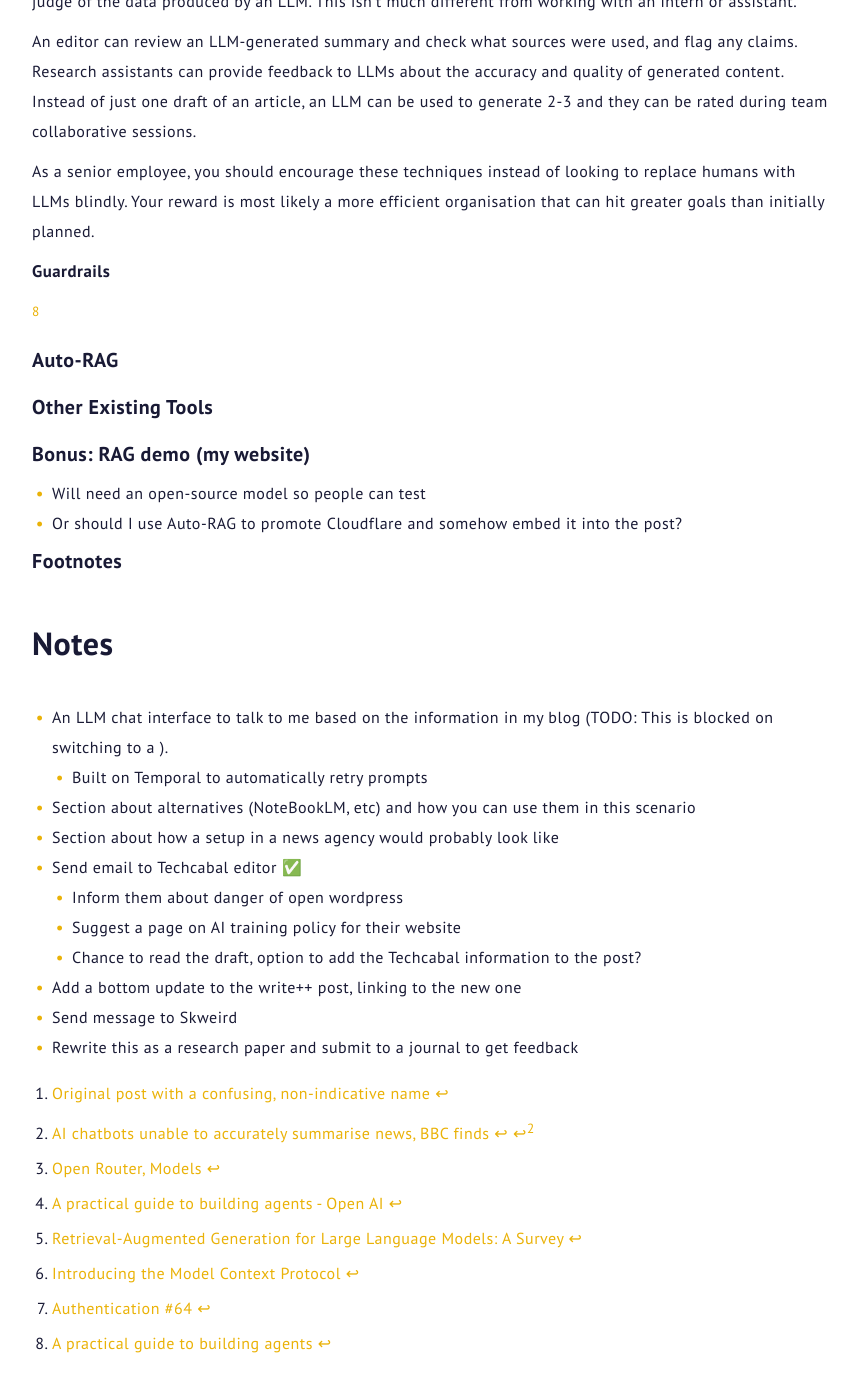
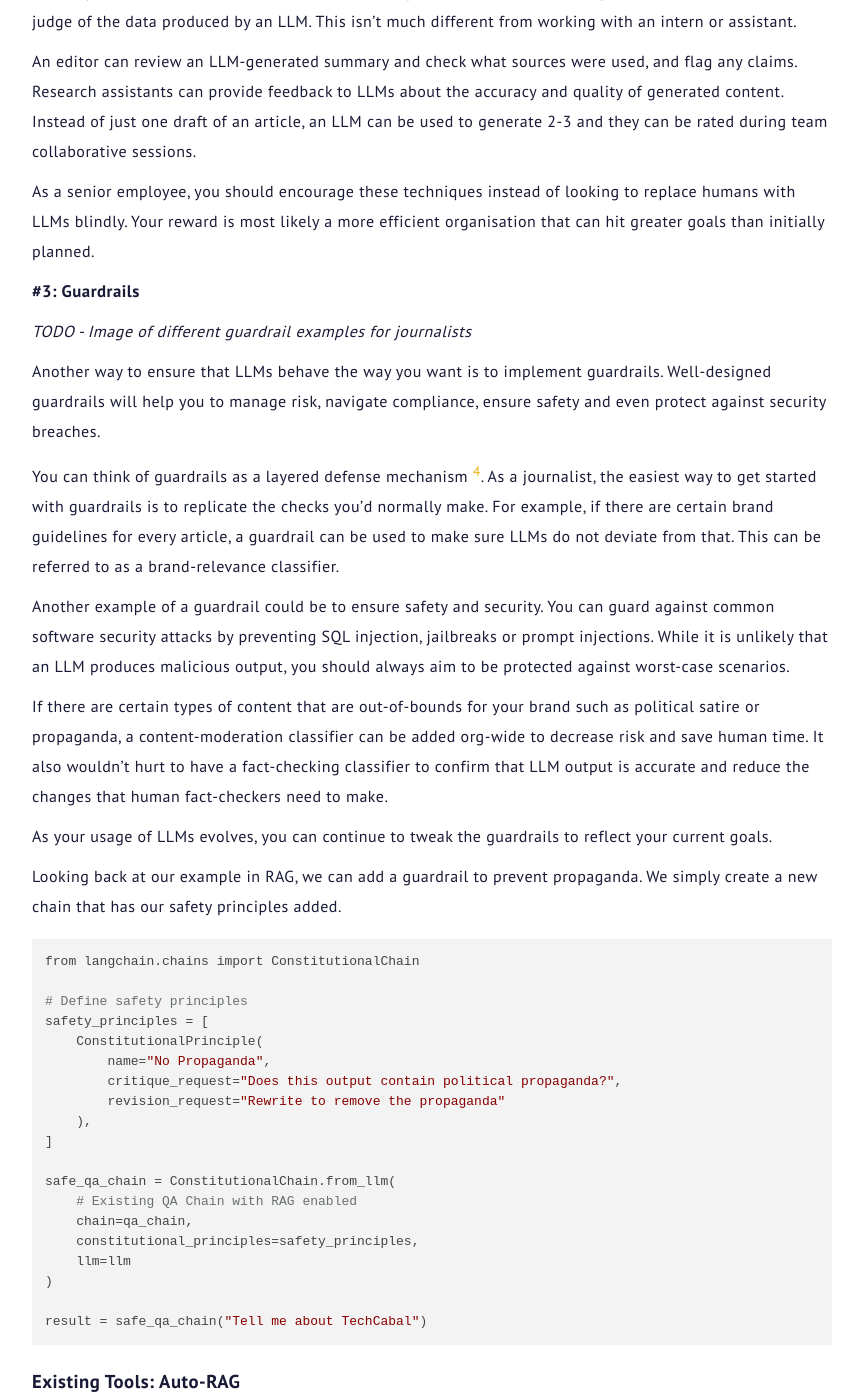
Before and after one commit to OpeOnikute/opeonikute.github.io, a Jekyll site: the page built from posts/ai-journalism.md, in a window 1280 px wide and 1400 px high, scrolled down 6121 px. Shown: the whole window, without its empty margins (208-1066 px from the left). Built offline with Jekyll 4.4.1, drawn with Linux system fonts in a browser that asks for light colours; nearby versions of some CDN libraries; some of the changed text lies outside the part shown.

Commit message:
Add guardrails section

````diff
--- a/posts/ai-journalism.md
+++ b/posts/ai-journalism.md
@@ -73,9 +73,10 @@ A basic RAG system can be implemented in a sequence of steps:
         print(f"Split into {len(chunks)} chunks")
         return chunks
 
+    # Load all the documents into memory
+    documents = load_documents()
     # Split documents into chunks
-    documents = self.load_documents()
-    chunks = self.split_documents(documents)
+    chunks = split_documents(documents)
     ```
 
 3. **Store the data in a vector database**:
@@ -195,17 +196,68 @@ An editor can review an LLM-generated summary and check what sources were used,
 
 As a senior employee, you should encourage these techniques instead of looking to replace humans with LLMs blindly. Your reward is most likely a more efficient organisation that can hit greater goals than initially planned.
 
-**Guardrails**
+**#3: Guardrails**
 
-[^8]
+*TODO - Image of different guardrail examples for journalists*
 
-### Auto-RAG
+Another way to ensure that LLMs behave the way you want is to implement guardrails. Well-designed guardrails will help you to manage risk, navigate compliance, ensure safety and even protect against security breaches.
 
-### Other Existing Tools
+You can think of guardrails as a layered defense mechanism [^4]. As a journalist, the easiest way to get started with guardrails is to replicate the checks you'd normally make. For example, if there are certain brand guidelines for every article, a guardrail can be used to make sure LLMs do not deviate from that. This can be referred to as a brand-relevance classifier.
 
-### Bonus: RAG demo (my website)
-* Will need an open-source model so people can test
-* Or should I use Auto-RAG to promote Cloudflare and somehow embed it into the post?
+Another example of a guardrail could be to ensure safety and security. You can guard against common software security attacks by preventing SQL injection, jailbreaks or prompt injections. While it is unlikely that an LLM produces malicious output, you should always aim to be protected against worst-case scenarios.
+
+If there are certain types of content that are out-of-bounds for your brand such as political satire or propaganda, a content-moderation classifier can be added org-wide to decrease risk and save human time. It also wouldn't hurt to have a fact-checking classifier to confirm that LLM output is accurate and reduce the changes that human fact-checkers need to make.
+
+As your usage of LLMs evolves, you can continue to tweak the guardrails to reflect your current goals.
+
+Looking back at our example in RAG, we can add a guardrail to prevent propaganda. We simply create a new chain that has our safety principles added.
+
+```
+from langchain.chains import ConstitutionalChain
+
+# Define safety principles
+safety_principles = [
+    ConstitutionalPrinciple(
+        name="No Propaganda",
+        critique_request="Does this output contain political propaganda?",
+        revision_request="Rewrite to remove the propaganda"
+    ),
+]
+
+safe_qa_chain = ConstitutionalChain.from_llm(
+    # Existing QA Chain with RAG enabled
+    chain=qa_chain,
+    constitutional_principles=safety_principles,
+    llm=llm
+)
+
+result = safe_qa_chain("Tell me about TechCabal")
+```
+
+#### Existing Tools: Auto-RAG
+
+*TODO: Insert AutoRAG gif*
+
+If you need a quick and simple way to add get an LLM assistant for any existing content, Auto RAG might interest you [^8]. You can use AutoRAG to build a simple chatbot that can answer questions about a website. Teams would typically use this to help customers get answers to product questions or navigate documentation, but I can see how it can easily apply to writing as well.
+
+Instead of building a complicated RAG system (that you have to maintain), you can use AutoRAG to provide research, fact-checking and summary assistants to your team members. This is an easy way to get introduced to the world of LLMs, and it's available on the free plan as well.
+
+Personally, I plan to experiment with implementing AutoRAG for my personal website. It can help answer questions about me and my career for anyone that just wants to skim. It can also be a useful tool to help a journalist quickly get information about a company from their website without relying on search-engine indexing.
+
+*Disclaimer: Cloudflare is my employer*.
+
+#### Other Existing Tools
+
+There are several other ways to get more productive using LLMs without engineering firepower. I don't think this would be any different from workflows I use during my personal research, so I will briefly run through some tools I find helpful today.
+
+1. **ChatGPT**:
+
+2. **Gemini**:
+
+3. **NotebookLM**:
+
+4. **Napkin AI**:
+
 
 ### Footnotes
 [^1]: [Original post with a confusing, non-indicative name](https://opeonikute.dev/posts/write)
@@ -215,17 +267,18 @@ As a senior employee, you should encourage these techniques instead of looking t
 [^5]: [Retrieval-Augmented Generation for Large Language Models: A Survey](https://arxiv.org/abs/2312.10997)
 [^6]: [Introducing the Model Context Protocol](https://www.anthropic.com/news/model-context-protocol)
 [^7]: [Authentication #64](https://github.com/modelcontextprotocol/modelcontextprotocol/discussions/64)
-[^8]: [A practical guide to building agents](https://cdn.openai.com/business-guides-and-resources/a-practical-guide-to-building-agents.pdf)
+[^8]: [Cloudflare AutoRAG](https://developers.cloudflare.com/autorag/)
 
 # Notes
-- An LLM chat interface to talk to me based on the information in my blog (TODO: This is blocked on switching to a ).
-    - Built on Temporal to automatically retry prompts
 - Section about alternatives (NoteBookLM, etc) and how you can use them in this scenario
 - Section about how a setup in a news agency would probably look like
 - Send email to Techcabal editor ✅
     - Inform them about danger of open wordpress
     - Suggest a page on AI training policy for their website
     - Chance to read the draft, option to add the Techcabal information to the post?
+- Ask AI to review the post and:
+    - Recommend improvements
+    - Suggest titles
 - Add a bottom update to the write++ post, linking to the new one
 - Send message to Skweird
 - Rewrite this as a research paper and submit to a journal to get feedback
````
Also changed, not shown: other parts of posts/ai-journalism.md (+4 -4 lines).
